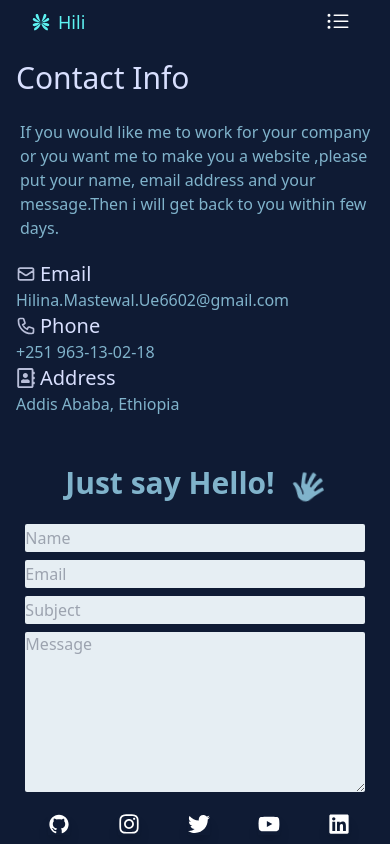
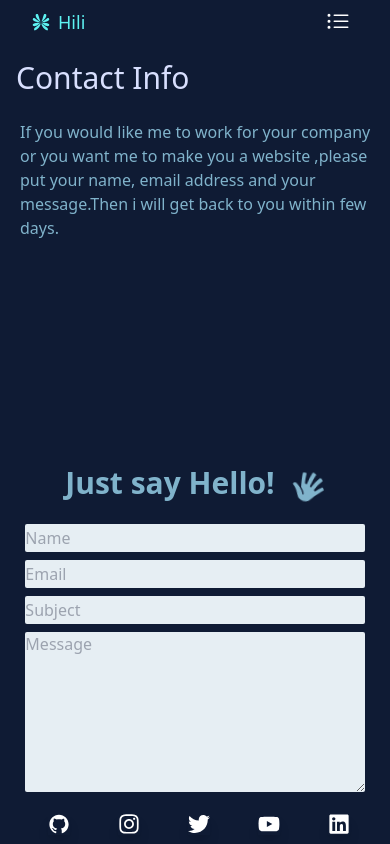
Before and after one commit to hilina-mastewal/portfolio, a React (Vite) app: page /Contact in a window 390 px wide. Built offline with nearby package versions, Linux system fonts and the light colour scheme.

Commit message:
Added new feature in all

```diff
--- a/src/Contact.jsx
+++ b/src/Contact.jsx
@@ -43,7 +43,7 @@ const  Contact=()=> {
     <div className=" xs:text-2xl md:text-2xl mt-6 text-base px-1  font-thin   text-[#80b3cb] xs::w-3/4">  If you would like  me to work for your company or you want me
    to make you a website ,please put your name, email address and your message.Then i will get back to you within few days.
    </div></div>
-   <div className="flex flex-col   md:mt-10  text-[#b8bed8] text-xl ">
+   <div className="flex-col   md:mt-10 hidden xs:flex text-[#b8bed8] text-xl ">
     <div className="flex gap-1 xs:text-2xl">
 <a><HiOutlineMail  className=" xs:text-base text-xl text-[#b8bed8] mt-1 " size='20'/></a>
 <lable className="contactlist  text-[#d8dffe] text-xs ">Email</lable>
@@ -59,7 +59,7 @@ const  Contact=()=> {
 <lable className=" font-thin md:text-base xs:text-2xl text-base text-[#80b3cb]">Addis Ababa, Ethiopia</lable>
 </div>
     </div>
-    <div className="md:w-[50%] h-1/2 w-full flex flex-col  md:mt-0 md:items-start  items-center xs:h-full ">
+    <div className="md:w-[50%] h-1/2 w-full flex flex-col  md:mt-0 md:items-start h-1/2  items-center xs:h-full ">
  <div className=" xs:text-6xl   text-3xl  font-bold text-[#80b3cb] md:mt-10 flex  md:item-start items-center gap-4  ">
       <h3 className=" xs:text-6xl  md:text-5xl text-3xl ">Just say Hello!</h3>
     <GiHand  className=" mt-2 animate-waving-hand " size='34'/>
```
